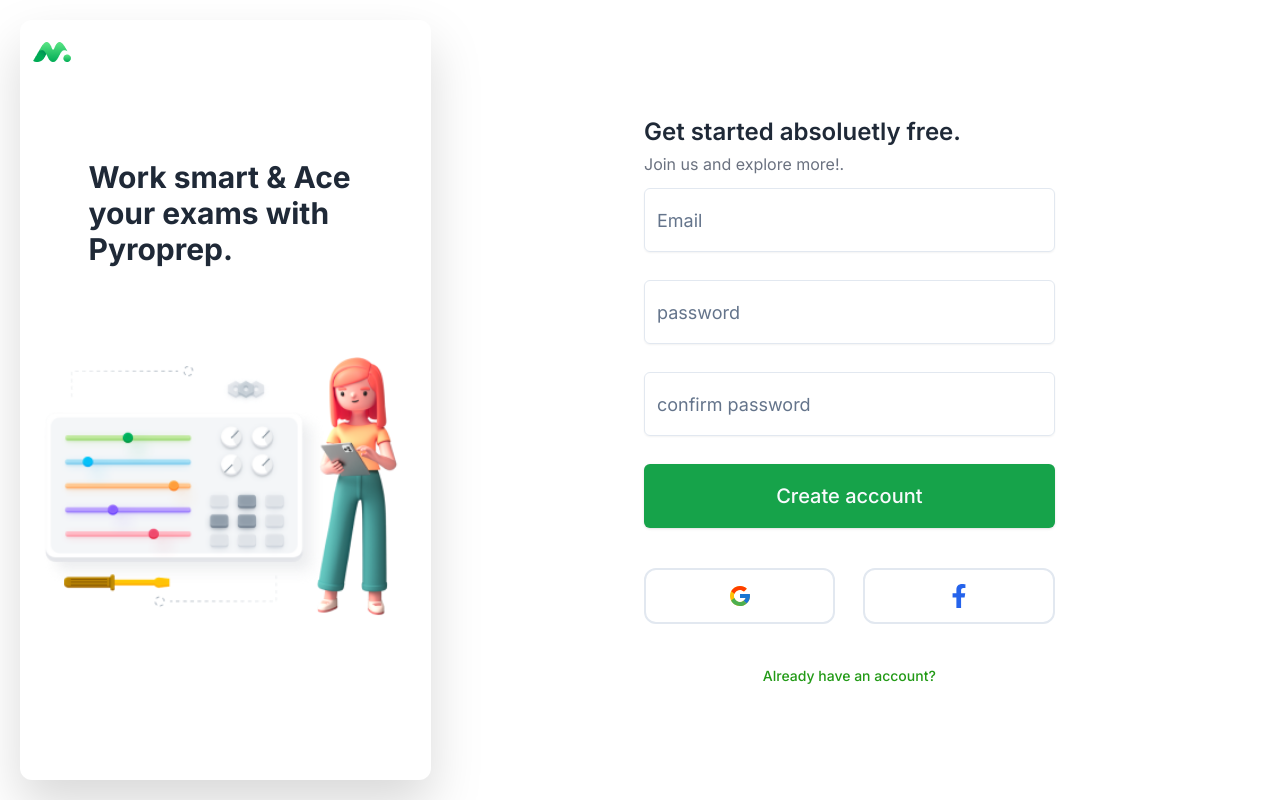
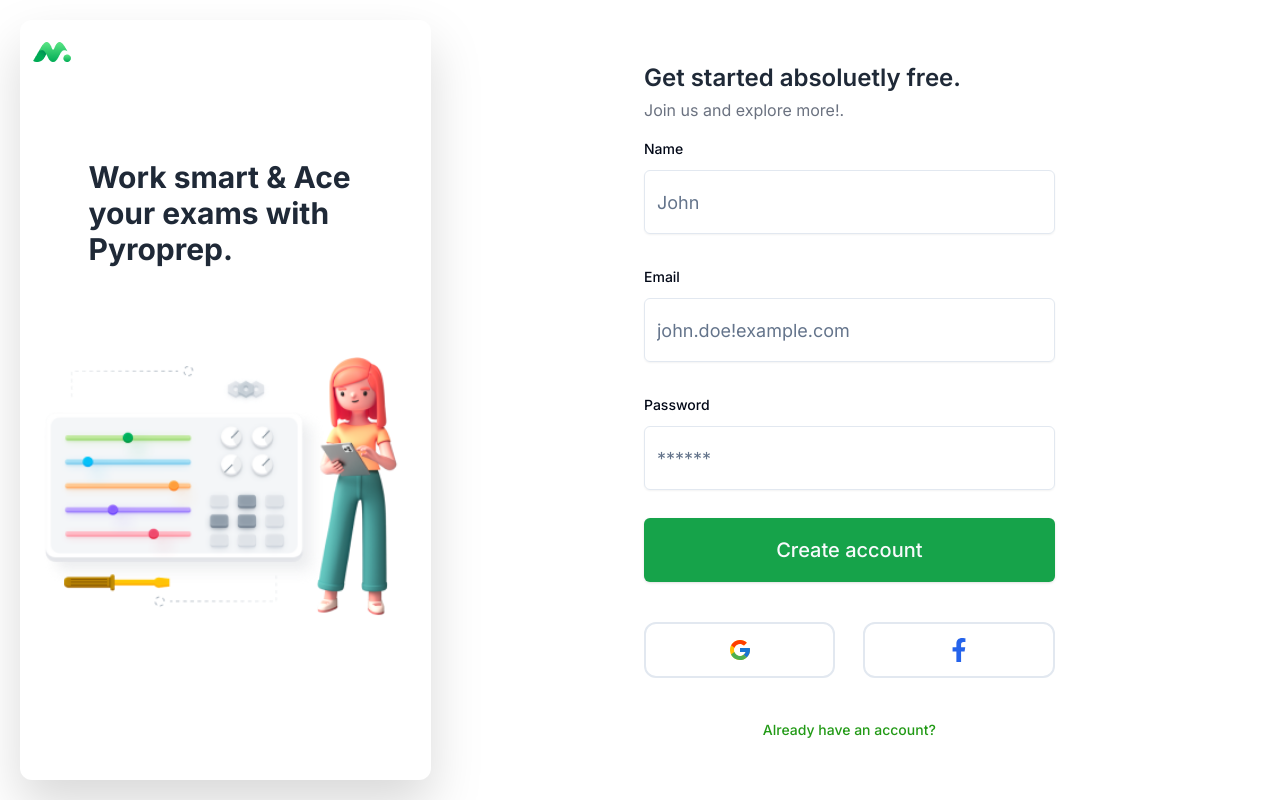
Before and after one commit to Suman196pokhrel/PyroPrep, a Next.js app: page /signup in a window 1280 px wide. Built offline with nearby package versions, Linux system fonts and the light colour scheme.

Commit message:
updated signup form

```diff
--- a/components/organisms/SignUpForm.tsx
+++ b/components/organisms/SignUpForm.tsx
@@ -3,41 +3,30 @@
 import { z } from "zod"
 import { zodResolver } from "@hookform/resolvers/zod"
 import { useForm } from "react-hook-form"
-import { Form, FormControl, FormDescription, FormField, FormItem, FormLabel, FormMessage } from '../atoms/form'
+import { Form, FormControl, FormField, FormItem, FormLabel, FormMessage } from '../atoms/form'
 import { Input } from '../atoms/input'
 import { Button } from '../atoms/button'
 import { useRouter } from 'next/navigation'
+import { RegisterSchema } from '@/schemas'
 
-const formSchema = z.object({
-    email: z.string().email('Invalid email format').min(1, 'Email is required'),
-    password: z.string().min(8, 'Password must be at least 8 characters long'),
-    confirmPassword: z.string().min(8, 'Password must be at least 8 characters long')
 
-}).refine((values) => {
-    return values.password === values.confirmPassword;
-},
-    {
-        message: "Passwords must match!",
-        path: ["confirmPassword"],
-    }
-);
 
 const SignUpForm = () => {
 
     const router = useRouter()
 
-    const form = useForm<z.infer<typeof formSchema>>({
-        resolver: zodResolver(formSchema),
+    const form = useForm<z.infer<typeof RegisterSchema>>({
+        resolver: zodResolver(RegisterSchema),
         defaultValues: {
             email: "",
             password: "",
-            confirmPassword: "",
+            name: "",
         }
     })
 
-    function onSubmit(values: z.infer<typeof formSchema>) {
+    function onSubmit(values: z.infer<typeof RegisterSchema>) {
         console.log(values)
-        router.push("/signin")
+        // router.push("/signin")
     }
 
 
@@ -47,11 +36,12 @@
             <form onSubmit={form.handleSubmit(onSubmit)} className='space-y-4  xl:space-y-7 w-full text-lg'>
                 <FormField
                     control={form.control}
-                    name="email"
+                    name="name"
                     render={({ field }) => (
                         <FormItem>
+                            <FormLabel>Name</FormLabel>
                             <FormControl>
-                                <Input className='h-14 text-lg xl:h-16' placeholder='Email' {...field} />
+                                <Input className='h-14 text-lg xl:h-16' placeholder='John' {...field} />
                             </FormControl>
                             <FormMessage />
                         </FormItem>
@@ -59,11 +49,12 @@
                 />
                 <FormField
                     control={form.control}
-                    name="password"
+                    name="email"
                     render={({ field }) => (
                         <FormItem>
+                            <FormLabel>Email</FormLabel>
                             <FormControl>
-                                <Input className='h-14 text-lg xl:h-16' placeholder='password' type='password' {...field} />
+                                <Input className='h-14 text-lg xl:h-16' placeholder='john.doe!example.com' type='email' {...field} />
                             </FormControl>
                             <FormMessage />
                         </FormItem>
@@ -72,11 +63,12 @@
 
                 <FormField
                     control={form.control}
-                    name="confirmPassword"
+                    name="password"
                     render={({ field }) => (
                         <FormItem>
+                            <FormLabel>Password</FormLabel>
                             <FormControl>
-                                <Input className='h-14 text-lg xl:h-16' placeholder='confirm password' type='password' {...field} />
+                                <Input className='h-14 text-lg xl:h-16' placeholder='******' type='password' {...field} />
                             </FormControl>
                             <FormMessage />
                         </FormItem>
```
